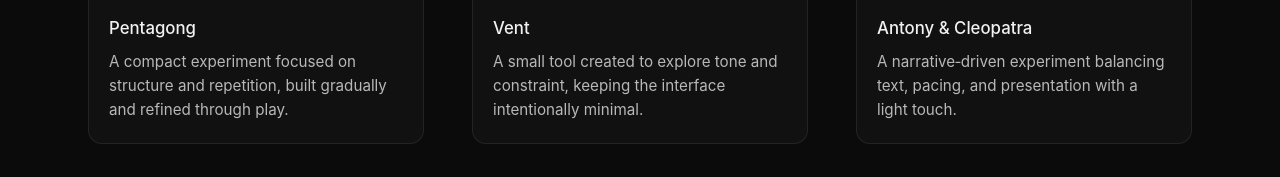
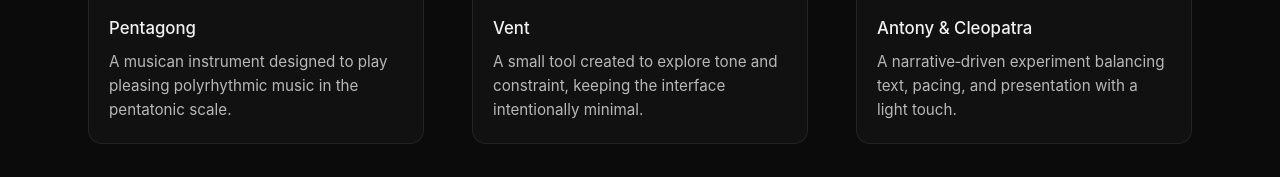
Before and after one commit to coderedmedia2026/portfolio, a plain HTML site: page index.html in a window 1280 px wide. Shown: the part 623-800 px from the top of the page. Drawn offline with Linux system fonts and the light colour scheme.

```diff
--- a/index.html
+++ b/index.html
@@ -151,8 +151,7 @@
         </a>
         <h2>Pentagong</h2>
         <p>
-          A compact experiment focused on structure and repetition,
-          built gradually and refined through play.
+          A musican instrument designed to play pleasing polyrhythmic music in the pentatonic scale.
         </p>
       </article>
 
```
